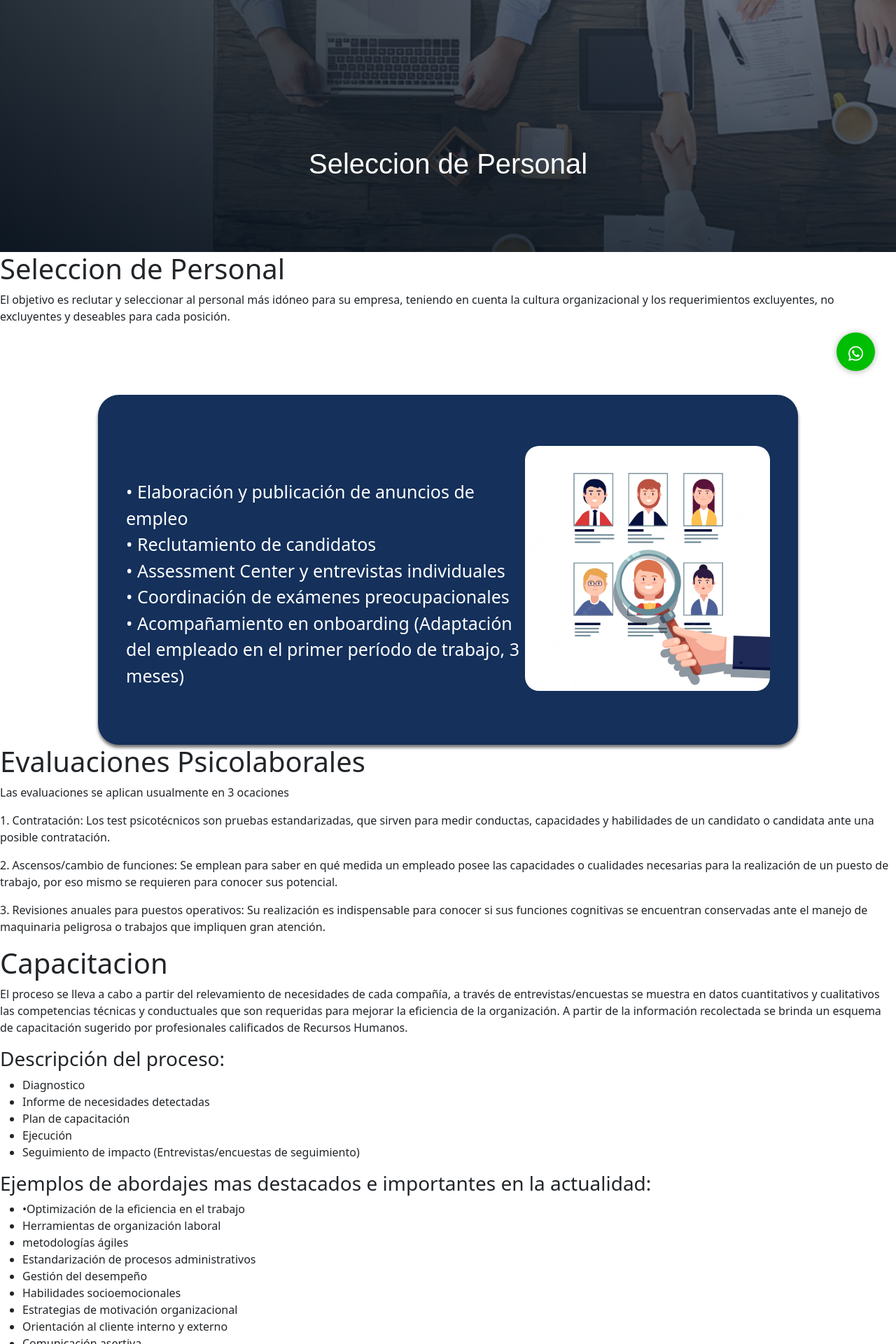
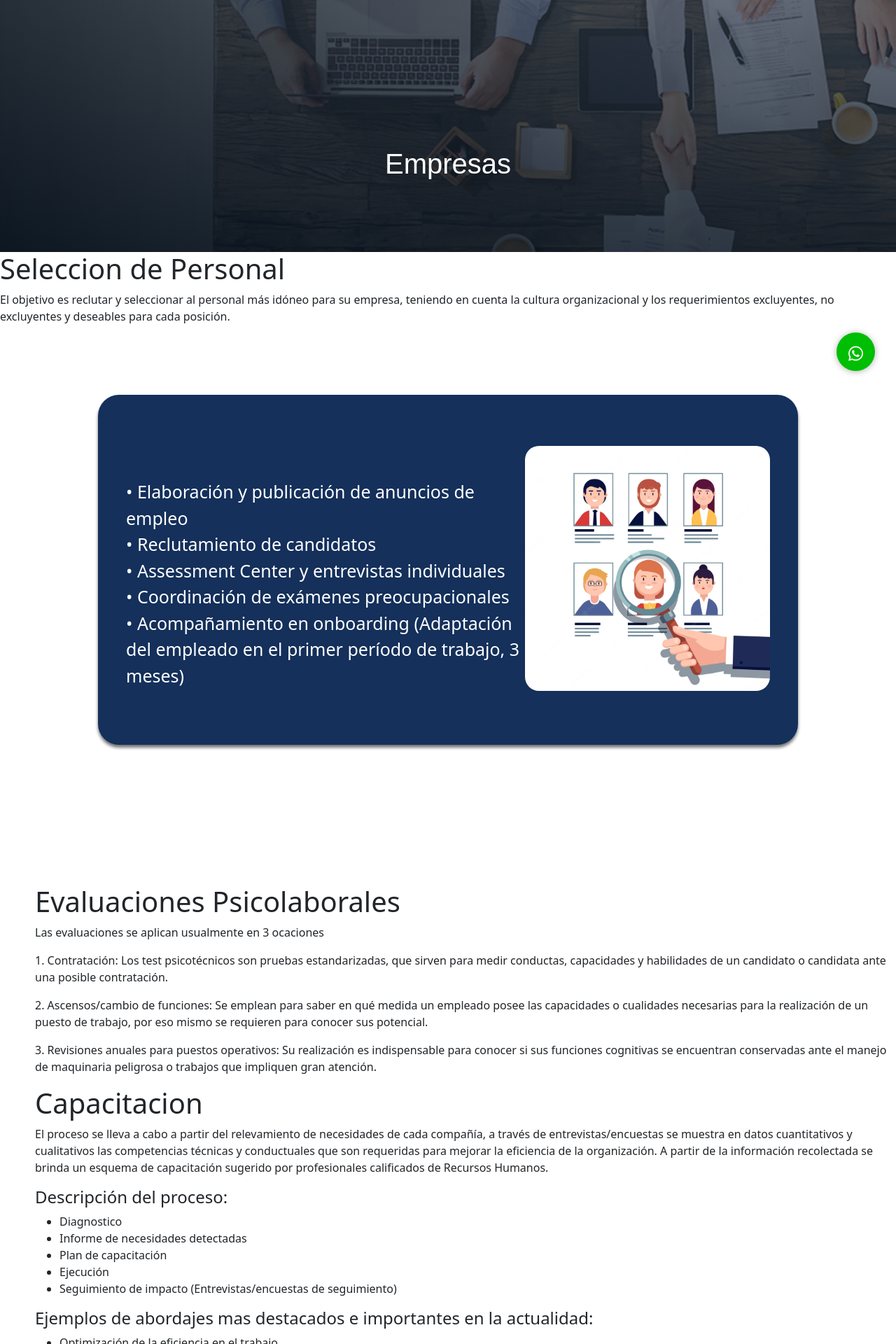
Before and after one commit to Gaby-1628/Consultora, a PHP site: page /seleccion.html in a window 1280 px wide. Shown: the part 240-2160 px from the top of the page at 70% size. Run offline with PHP 8.4, Linux system fonts and the light colour scheme; some libraries are stand-ins or nearby versions.

Commit message:
se modifico la seccion de empresas

```diff
--- a/css/seleccion.css
+++ b/css/seleccion.css
@@ -138,7 +138,7 @@ header nav section h1{
     margin: auto;
     margin-top: 100px;
     box-shadow: 0px 4px 4px rgba(0, 0.10, 0.10, 0.55);
-
+    margin-bottom: 200px;
 }
 
 #revelamiento p{
@@ -191,3 +191,20 @@ header nav section h1{
     color: #00be03;
     background-color: #fff;
 }
+
+
+#empresas h1{
+    margin-left: 50px;
+}
+
+#empresas p{
+    margin-left: 50px;
+}
+
+#empresas h4{
+    margin-left: 50px;
+}
+
+#empresas li{
+    margin-left: 53px;
+}
--- a/seleccion.html
+++ b/seleccion.html
@@ -22,7 +22,7 @@
     <meta charset="UTF-8">
     <meta http-equiv="X-UA-Compatible" content="IE=edge">
     <meta name="viewport" content="width=device-width, initial-scale=1.0">
-    <title></title>
+    <title>#</title>
     <link rel="stylesheet" href="css/seleccion-personal.css">
 </head>
 <body>
@@ -104,7 +104,7 @@
         </section>
     </nav>
         <section id="banner">
-                <h1>Seleccion de Personal</h1>
+                <h1>Empresas</h1>
         </section>
 
         <!--  <section id="info">
@@ -129,7 +129,7 @@
             </div>
         </section>
 
-        <section id="psico">
+        <section id="empresas">
             <h1>Evaluaciones Psicolaborales</h1>
             <p> Las evaluaciones se aplican usualmente en 3 ocaciones</p>
             <p>1. Contratación: Los test psicotécnicos son pruebas estandarizadas, que sirven para medir conductas, capacidades y habilidades de un candidato o candidata ante una posible contratación.
@@ -140,11 +140,11 @@
             </p>
         </section>
 
-        <section id="Capacitacion">
+        <section id="empresas">
             <h1>Capacitacion</h1>
             <p>El proceso se lleva a cabo a partir del relevamiento de necesidades de cada compañía, a través de entrevistas/encuestas se muestra en datos cuantitativos y cualitativos las competencias técnicas y conductuales que son requeridas para mejorar la eficiencia de la organización. A partir de la información recolectada se brinda un esquema de capacitación sugerido por profesionales calificados de Recursos Humanos.
             </p>
-            <h3>Descripción del proceso:</h3>
+            <h4>Descripción del proceso:</h4>
             <ul>
                 <li>Diagnostico</li>
                 <li>Informe de necesidades detectadas</li>
@@ -153,9 +153,9 @@
                 <li>Seguimiento de impacto (Entrevistas/encuestas de seguimiento)
                 </li>
             </ul>
-            <h3>Ejemplos de abordajes mas destacados e importantes en la actualidad:</h3>
+            <h4>Ejemplos de abordajes mas destacados e importantes en la actualidad:</h4>
             <ul>
-                <li>•Optimización de la eficiencia en el trabajo</li>
+                <li>Optimización de la eficiencia en el trabajo</li>
                 <li>Herramientas de organización laboral</li>
                 <li>metodologías ágiles</li>
                 <li>Estandarización de procesos administrativos </li>
@@ -168,7 +168,7 @@
             </ul>
         </section>
 
-        <section id="coaching">
+        <section id="empresas">
             <p>El coaching de liderazgo es necesario para quienes tienen colaboradores a cargo. A través de distintas técnicas el coach ayuda al coachee a reconocer las fortalezas, aspectos de mejora y motivaciones de los miembros del equipo para ayudar a cada individuo a mejorar, así como también a él mismo desarrollando sus habilidades de liderazgo. De ésta forma los equipos se volverán más eficientes y orientados a resultados.
             </p>
             <h3></h3>
```
